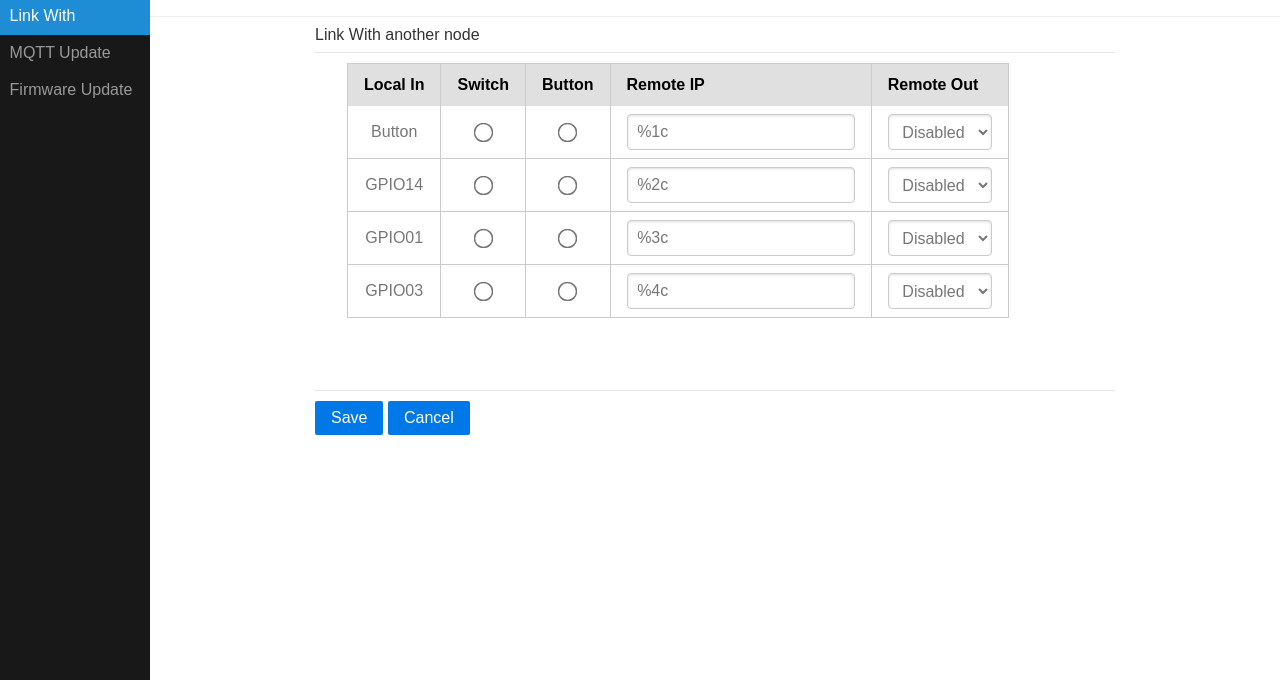
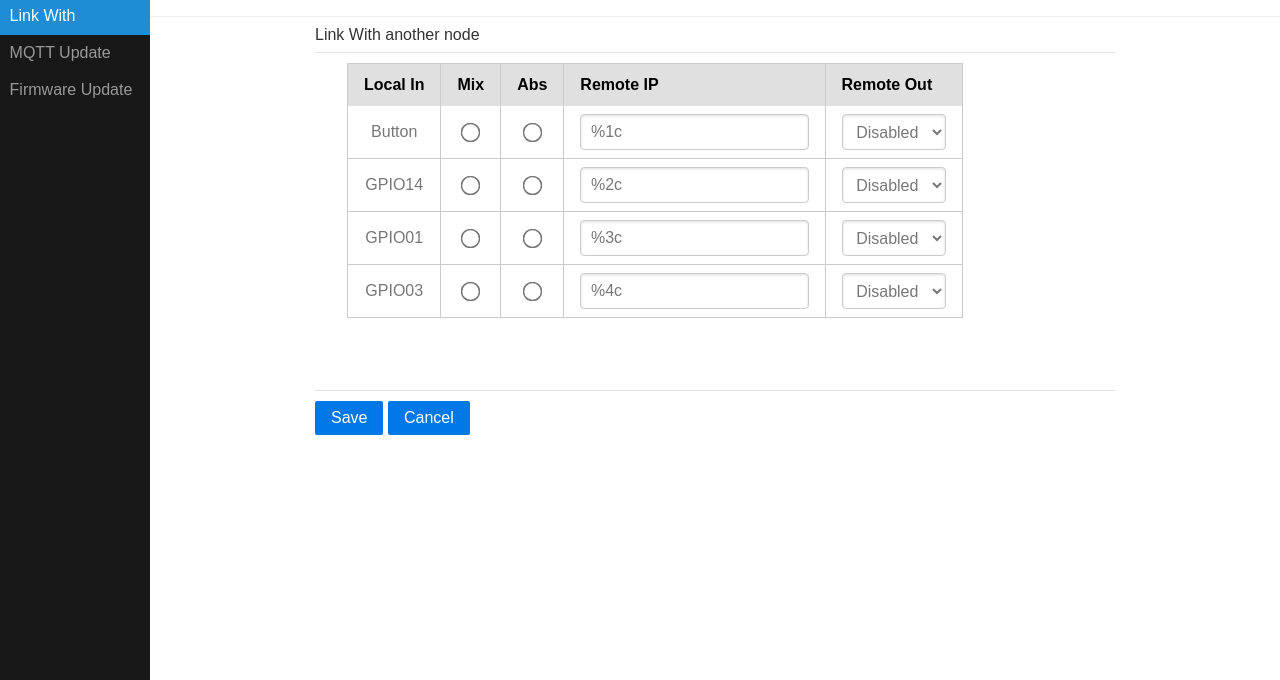
Before and after one commit to rafa400/SonoffTelepi, a plain HTML site: page linkwith.html in a window 1280 px wide. Shown: the part 120-800 px from the top of the page. Drawn offline with Linux system fonts and the light colour scheme.

Commit message:
Ultimos cambios y LAGARTO de Mateo

```diff
--- a/linkwith.html
+++ b/linkwith.html
@@ -44,14 +44,14 @@
           <thead>
               <tr>
                   <th>Local In</th>
-                  <th>Switch</th>
-                  <th>Button</th>
+                  <th>Mix</th>
+                  <th>Abs</th>
                   <th>Remote IP</th>
                   <th>Remote Out</th>
               </tr>
           </thead>
           <tbody>
-              <tr>
+              <tr style="display: table-row;">
                 <td>Button<br></td>
                 <td><input type="radio" style="transform: scale(1.5);" name="ext1sw" value="switch" %1a></td>
                 <td><input type="radio" style="transform: scale(1.5);" name="ext1sw" value="push" %1b></td>
@@ -66,7 +66,7 @@
                   </select>
                 </td>
               </tr>
-              <tr>
+              <tr  style="display: table-row;">
                 <td>GPIO14<br></td>
                 <td><input type="radio" style="transform: scale(1.5);" name="ext2sw" value="switch" %2a></td>
                 <td><input type="radio" style="transform: scale(1.5);" name="ext2sw" value="push" %2b></td>
@@ -81,7 +81,7 @@
                   </select>
                 </td>
               </tr>
-              <tr>
+              <tr style="display: table-row;">
                 <td>GPIO01<br></td>
                 <td><input type="radio" style="transform: scale(1.5);" name="ext3sw" value="switch" %3a></td>
                 <td><input type="radio" style="transform: scale(1.5);" name="ext3sw" value="push" %3b></td>
@@ -95,7 +95,7 @@
                     <option value="GPIO03" %3h>GPIO03</option>
                   </select>
                 </td>
-              </tr>
+              </tr style="display: table-row;">
               <tr>
                 <td>GPIO03<br></td>
                 <td><input type="radio" style="transform: scale(1.5);" name="ext4sw" value="switch" %4a></td>
```
Also changed, not shown: 5 other files.
